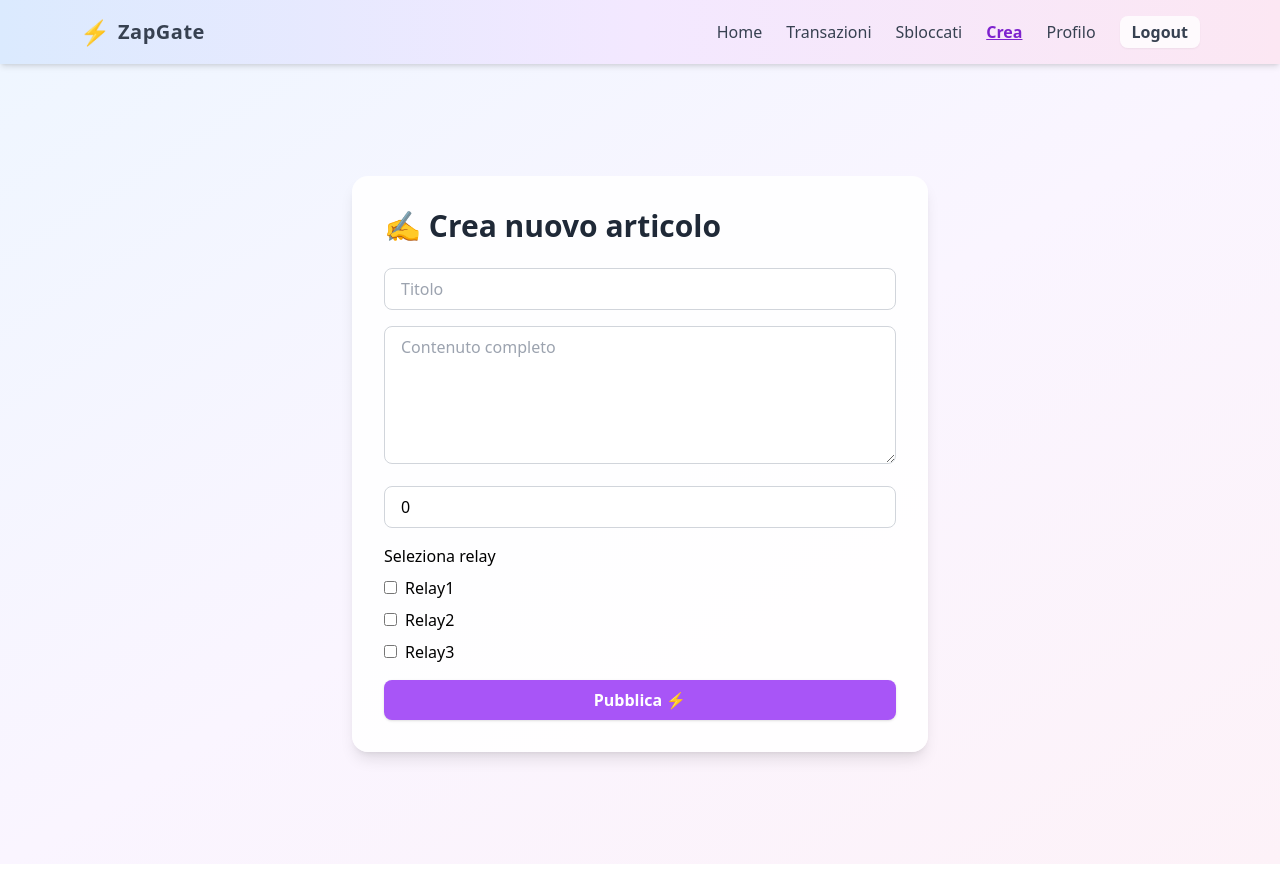
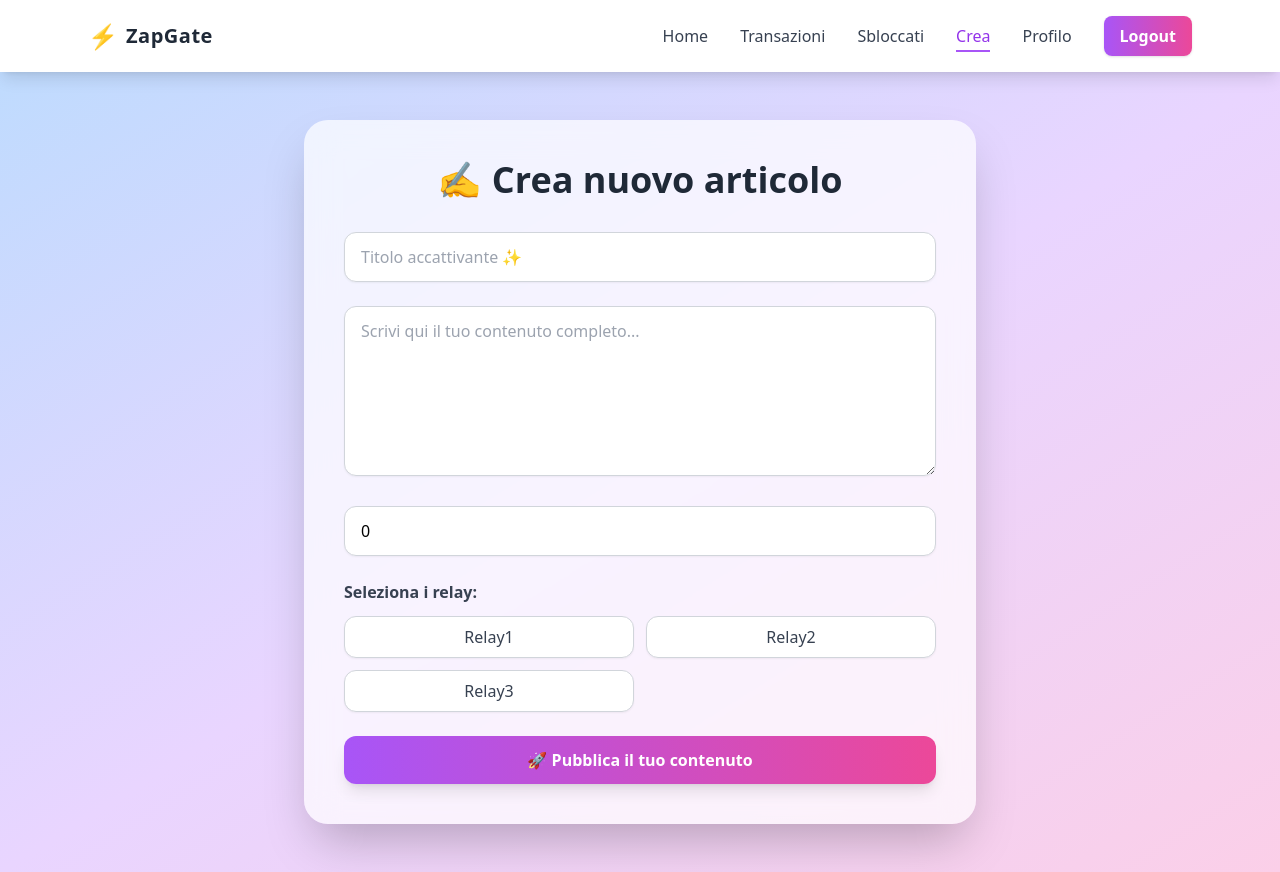
Before and after one commit to dadegio/ZapGate, a Next.js app: page /create in a window 1280 px wide. Built offline with nearby package versions, Linux system fonts and the light colour scheme; sample sign-in values are in the browser's storage.

Commit message:
Applicato fadeIn a tutte le pagine, milgiorata sezione transaction con 9736, modifiche homepage, migliorata navbar e crea contenuti

```diff
--- a/app/create/page.tsx
+++ b/app/create/page.tsx
@@ -1,46 +1,46 @@
 // app/create/page.tsx
 
-'use client';
+'use client'
 
-import { useState, useEffect } from 'react';
-import { useRouter } from 'next/navigation';
-import { RELAYS } from '../../lib/config';
-import { relayInit } from 'nostr-tools';
+import { useState, useEffect } from 'react'
+import { useRouter } from 'next/navigation'
+import { RELAYS } from '../../lib/config'
+import { relayInit } from 'nostr-tools'
 
 export default function CreatePage() {
-    const router = useRouter();
-    const [title, setTitle] = useState('');
-    const [fullContent, setFullContent] = useState('');
-    const [priceSats, setPriceSats] = useState(0);
-    const [loggedUser, setLoggedUser] = useState<any>(null);
-    const [selectedRelays, setSelectedRelays] = useState<string[]>([]);
+    const router = useRouter()
+    const [title, setTitle] = useState('')
+    const [fullContent, setFullContent] = useState('')
+    const [priceSats, setPriceSats] = useState(0)
+    const [loggedUser, setLoggedUser] = useState<any>(null)
+    const [selectedRelays, setSelectedRelays] = useState<string[]>([])
 
     useEffect(() => {
-        const stored = sessionStorage.getItem('loggedInUser');
+        const stored = sessionStorage.getItem('loggedInUser')
         if (stored) {
-            setLoggedUser(JSON.parse(stored));
+            setLoggedUser(JSON.parse(stored))
         } else {
-            router.push('/login');
+            router.push('/login')
         }
-    }, [router]);
+    }, [router])
 
     const toggleRelay = (url: string) => {
-        setSelectedRelays((prev) =>
-            prev.includes(url) ? prev.filter((r) => r !== url) : [...prev, url]
-        );
-    };
+        setSelectedRelays(prev =>
+            prev.includes(url) ? prev.filter(r => r !== url) : [...prev, url]
+        )
+    }
 
     const handleSubmit = async (e: React.FormEvent) => {
-        e.preventDefault();
-        if (!loggedUser) return;
+        e.preventDefault()
+        if (!loggedUser) return
 
         try {
             if (!window.nostr) {
-                alert('Nessun provider Nostr trovato (Alby, nos2x, ecc.)');
-                return;
+                alert('Nessun provider Nostr trovato (Alby, nos2x, ecc.)')
+                return
             }
 
-            const pubkey = await window.nostr.getPublicKey();
+            const pubkey = await window.nostr.getPublicKey()
             const eventTemplate = {
                 kind: 30023,
                 pubkey,
@@ -51,80 +51,99 @@ export default function CreatePage() {
                     ['ln_pubkey', loggedUser.node?.pubkey || ''],
                 ],
                 content: fullContent,
-            };
-
-            const signedEvent = await window.nostr.signEvent(eventTemplate);
-
-            // Pubblica solo sui relay scelti
-            for (const url of selectedRelays) {
-                const relay = relayInit(url);
-                await relay.connect();
-                console.log(`✅ Pubblico su ${url}`);
-                relay.publish(signedEvent);
             }
 
-            alert('✅ Post pubblicato su Nostr!');
-            router.push('/');
+            const signedEvent = await window.nostr.signEvent(eventTemplate)
+
+            for (const url of selectedRelays) {
+                const relay = relayInit(url)
+                await relay.connect()
+                console.log(`✅ Pubblico su ${url}`)
+                relay.publish(signedEvent)
+            }
+
+            alert('✅ Post pubblicato su Nostr!')
+            router.push('/')
         } catch (err) {
-            console.error('❌ Errore pubblicazione:', err);
-            alert('Errore pubblicazione: ' + (err as any).message);
+            console.error('❌ Errore pubblicazione:', err)
+            alert('Errore pubblicazione: ' + (err as any).message)
         }
-    };
+    }
 
     return (
-        <div className="min-h-screen flex items-center justify-center bg-gradient-to-br from-blue-50 via-purple-50 to-pink-50 px-6">
-            <div className="bg-white/90 rounded-2xl shadow-lg p-8 max-w-xl w-full">
-                <h1 className="text-3xl font-bold text-gray-800 mb-6">✍️ Crea nuovo articolo</h1>
-                <form onSubmit={handleSubmit} className="space-y-4">
+        <div className="min-h-screen flex items-center justify-center bg-gradient-to-br from-blue-200 via-purple-200 to-pink-200 px-6 py-12">
+            <div className="bg-white/70 backdrop-blur-lg rounded-3xl shadow-2xl p-10 w-full max-w-2xl animate-fadeIn">
+                <h1 className="text-4xl font-extrabold text-gray-800 mb-8 text-center">
+                    ✍️ Crea nuovo articolo
+                </h1>
+
+                <form onSubmit={handleSubmit} className="space-y-6">
+                    {/* Titolo */}
+                    <div>
                         <input
                             type="text"
-                        placeholder="Titolo"
+                            placeholder="Titolo accattivante ✨"
                             value={title}
-                        onChange={(e) => setTitle(e.target.value)}
+                            onChange={e => setTitle(e.target.value)}
                             required
-                        className="w-full border border-gray-300 rounded-lg px-4 py-2"
+                            className="w-full border border-gray-300 rounded-xl px-4 py-3 shadow-sm focus:outline-none focus:ring-2 focus:ring-purple-400"
                         />
+                    </div>
+
+                    {/* Contenuto */}
+                    <div>
             <textarea
-                        placeholder="Contenuto completo"
+                placeholder="Scrivi qui il tuo contenuto completo..."
                 value={fullContent}
-                        onChange={(e) => setFullContent(e.target.value)}
+                onChange={e => setFullContent(e.target.value)}
                 required
-                        rows={5}
-                        className="w-full border border-gray-300 rounded-lg px-4 py-2"
+                rows={6}
+                className="w-full border border-gray-300 rounded-xl px-4 py-3 shadow-sm focus:outline-none focus:ring-2 focus:ring-purple-400"
             />
+                    </div>
+
+                    {/* Prezzo */}
+                    <div>
                         <input
                             type="number"
-                        placeholder="Prezzo in sats"
+                            placeholder="Prezzo in sats ⚡"
                             value={priceSats}
-                        onChange={(e) => setPriceSats(Number(e.target.value))}
+                            onChange={e => setPriceSats(Number(e.target.value))}
                             required
-                        className="w-full border border-gray-300 rounded-lg px-4 py-2"
+                            className="w-full border border-gray-300 rounded-xl px-4 py-3 shadow-sm focus:outline-none focus:ring-2 focus:ring-purple-400"
                         />
+                    </div>
 
-                    {/* ✅ Checkbox per i relay */}
-                    <fieldset className="space-y-2">
-                        <legend className="font-medium">Seleziona relay</legend>
-                        {RELAYS.map((r) => (
-                            <label key={r.url} className="block">
-                                <input
-                                    type="checkbox"
-                                    checked={selectedRelays.includes(r.url)}
-                                    onChange={() => toggleRelay(r.url)}
-                                    className="mr-2"
-                                />
+                    {/* Relay */}
+                    <fieldset className="space-y-3">
+                        <legend className="font-semibold text-gray-700">Seleziona i relay:</legend>
+                        <div className="grid grid-cols-1 sm:grid-cols-2 gap-3">
+                            {RELAYS.map(r => (
+                                <button
+                                    key={r.url}
+                                    type="button"
+                                    onClick={() => toggleRelay(r.url)}
+                                    className={`px-4 py-2 rounded-xl border shadow-sm transition ${
+                                        selectedRelays.includes(r.url)
+                                            ? 'bg-purple-500 text-white border-purple-600'
+                                            : 'bg-white hover:bg-gray-50 text-gray-700 border-gray-300'
+                                    }`}
+                                >
                                     {r.name}
-                            </label>
+                                </button>
                             ))}
+                        </div>
                     </fieldset>
 
+                    {/* Pulsante submit */}
                     <button
                         type="submit"
-                        className="w-full bg-purple-500 hover:bg-purple-600 text-white font-semibold py-2 px-4 rounded-lg shadow transition"
+                        className="w-full bg-gradient-to-r from-purple-500 to-pink-500 hover:from-purple-600 hover:to-pink-600 text-white font-semibold py-3 px-6 rounded-xl shadow-lg transition transform hover:scale-[1.02]"
                     >
-                        Pubblica ⚡
+                        🚀 Pubblica il tuo contenuto
                     </button>
                 </form>
             </div>
         </div>
-    );
+    )
 }
--- a/app/layout.tsx
+++ b/app/layout.tsx
@@ -2,6 +2,7 @@
 import "./globals.css";
 import type { Metadata } from "next";
 import Navbar from "../components/Navbar";
+import PageWrapper from "../components/PageWrapper"; // 👈 importa qui
 
 export const metadata: Metadata = {
     title: "ZapGate",
@@ -13,7 +14,9 @@ export default function RootLayout({ children }: { children: React.ReactNode })
         <html lang="it">
         <body className="min-h-screen flex flex-col font-sans bg-white">
         <Navbar />
-        <main className="flex-1 w-full">{children}</main>
+        <main className="flex-1 w-full">
+            <PageWrapper>{children}</PageWrapper> {/* 👈 wrapper con fadeIn */}
+        </main>
         </body>
         </html>
     );
--- a/components/Navbar.tsx
+++ b/components/Navbar.tsx
@@ -1,5 +1,3 @@
-// components/Navbar.tsx
-
 'use client';
 
 import Link from "next/link";
@@ -37,43 +35,49 @@ export default function Navbar() {
     ];
 
     return (
-        <header className="sticky top-0 w-full z-50 bg-gradient-to-r from-blue-100 via-purple-100 to-pink-100 shadow-md backdrop-blur">
-            <div className="max-w-6xl mx-auto flex items-center justify-between p-4">
+        <header className="sticky top-0 w-full z-50 bg-white/70 backdrop-blur-md shadow-lg">
+            <div className="max-w-6xl mx-auto flex items-center justify-between px-6 py-4">
                 {/* Logo */}
-                <Link href="/" className="flex items-center gap-2">
-                    <span className="text-2xl">⚡</span>
-                    <span className="text-xl font-extrabold text-gray-700 tracking-wide">
-                        ZapGate
-                    </span>
+                <Link href="/" className="flex items-center gap-2 group">
+                    <span className="text-2xl transition-transform group-hover:rotate-12">⚡</span>
+                    <span className="text-xl font-extrabold text-gray-800 tracking-wide">
+            ZapGate
+          </span>
                 </Link>
 
                 {/* Desktop menu */}
-                <nav className="hidden md:flex items-center gap-6">
+                <nav className="hidden md:flex items-center gap-8">
                     {navLinks.map((link) => (
                         <Link
                             key={link.href}
                             href={link.href}
-                            className={`transition ${
+                            className={`relative transition font-medium ${
                                 pathname === link.href
-                                    ? "text-purple-700 font-bold underline"
-                                    : "text-gray-700 hover:text-gray-900"
+                                    ? "text-purple-600"
+                                    : "text-gray-700 hover:text-purple-600"
                             }`}
                         >
                             {link.label}
+                            {/* underline animata */}
+                            <span
+                                className={`absolute left-0 -bottom-1 h-[2px] bg-purple-500 transition-all ${
+                                    pathname === link.href ? "w-full" : "w-0 group-hover:w-full"
+                                }`}
+                            />
                         </Link>
                     ))}
 
                     {user ? (
                         <button
                             onClick={handleLogout}
-                            className="bg-white/80 text-gray-700 px-3 py-1 rounded-lg font-semibold hover:bg-white transition shadow-sm"
+                            className="bg-gradient-to-r from-purple-500 to-pink-500 text-white px-4 py-2 rounded-lg font-semibold shadow hover:scale-105 transition"
                         >
                             Logout
                         </button>
                     ) : (
                         <Link
                             href="/login"
-                            className="bg-purple-500 hover:bg-purple-600 text-white px-3 py-1 rounded-lg font-semibold shadow-sm transition"
+                            className="bg-gradient-to-r from-purple-500 to-pink-500 text-white px-4 py-2 rounded-lg font-semibold shadow hover:scale-105 transition"
                         >
                             Login
                         </Link>
@@ -85,23 +89,23 @@ export default function Navbar() {
                     className="md:hidden text-gray-700"
                     onClick={() => setMenuOpen(!menuOpen)}
                 >
-                    {menuOpen ? <X size={24} /> : <Menu size={24} />}
+                    {menuOpen ? <X size={26} /> : <Menu size={26} />}
                 </button>
             </div>
 
-            {/* Mobile menu */}
+            {/* Mobile menu con animazione */}
             {menuOpen && (
-                <div className="md:hidden bg-white/90 backdrop-blur shadow-md">
-                    <nav className="flex flex-col p-4 gap-3">
+                <div className="md:hidden bg-white/90 backdrop-blur-md shadow-lg animate-slideDown">
+                    <nav className="flex flex-col p-4 gap-4">
                         {navLinks.map((link) => (
                             <Link
                                 key={link.href}
                                 href={link.href}
                                 onClick={() => setMenuOpen(false)}
-                                className={`transition ${
+                                className={`transition font-medium ${
                                     pathname === link.href
-                                        ? "text-purple-700 font-bold underline"
-                                        : "text-gray-700 hover:text-gray-900"
+                                        ? "text-purple-600"
+                                        : "text-gray-700 hover:text-purple-600"
                                 }`}
                             >
                                 {link.label}
@@ -114,7 +118,7 @@ export default function Navbar() {
                                     handleLogout();
                                     setMenuOpen(false);
                                 }}
-                                className="bg-white/80 text-gray-700 px-3 py-1 rounded-lg font-semibold hover:bg-white transition shadow-sm"
+                                className="bg-gradient-to-r from-purple-500 to-pink-500 text-white px-4 py-2 rounded-lg font-semibold shadow hover:scale-105 transition"
                             >
                                 Logout
                             </button>
@@ -122,7 +126,7 @@ export default function Navbar() {
                             <Link
                                 href="/login"
                                 onClick={() => setMenuOpen(false)}
-                                className="bg-purple-500 hover:bg-purple-600 text-white px-3 py-1 rounded-lg font-semibold shadow-sm transition text-center"
+                                className="bg-gradient-to-r from-purple-500 to-pink-500 text-white px-4 py-2 rounded-lg font-semibold shadow hover:scale-105 transition text-center"
                             >
                                 Login
                             </Link>
--- /dev/null
+++ b/components/PageWrapper.tsx
@@ -0,0 +1,13 @@
+"use client";
+
+import { usePathname } from "next/navigation";
+
+export default function PageWrapper({ children }: { children: React.ReactNode }) {
+    const pathname = usePathname();
+
+    return (
+        <div key={pathname} className="min-h-screen w-full animate-fadeIn">
+            {children}
+        </div>
+    );
+}
```
Also changed, not shown: app/page.tsx (+47 -11 lines), app/profile/[npub]/page.tsx (+11 -2 lines), app/transactions/page.tsx (+40 -3 lines), lib/zaps.ts (+12 -16 lines). Lines whose indentation alone changed are shown as unchanged.
